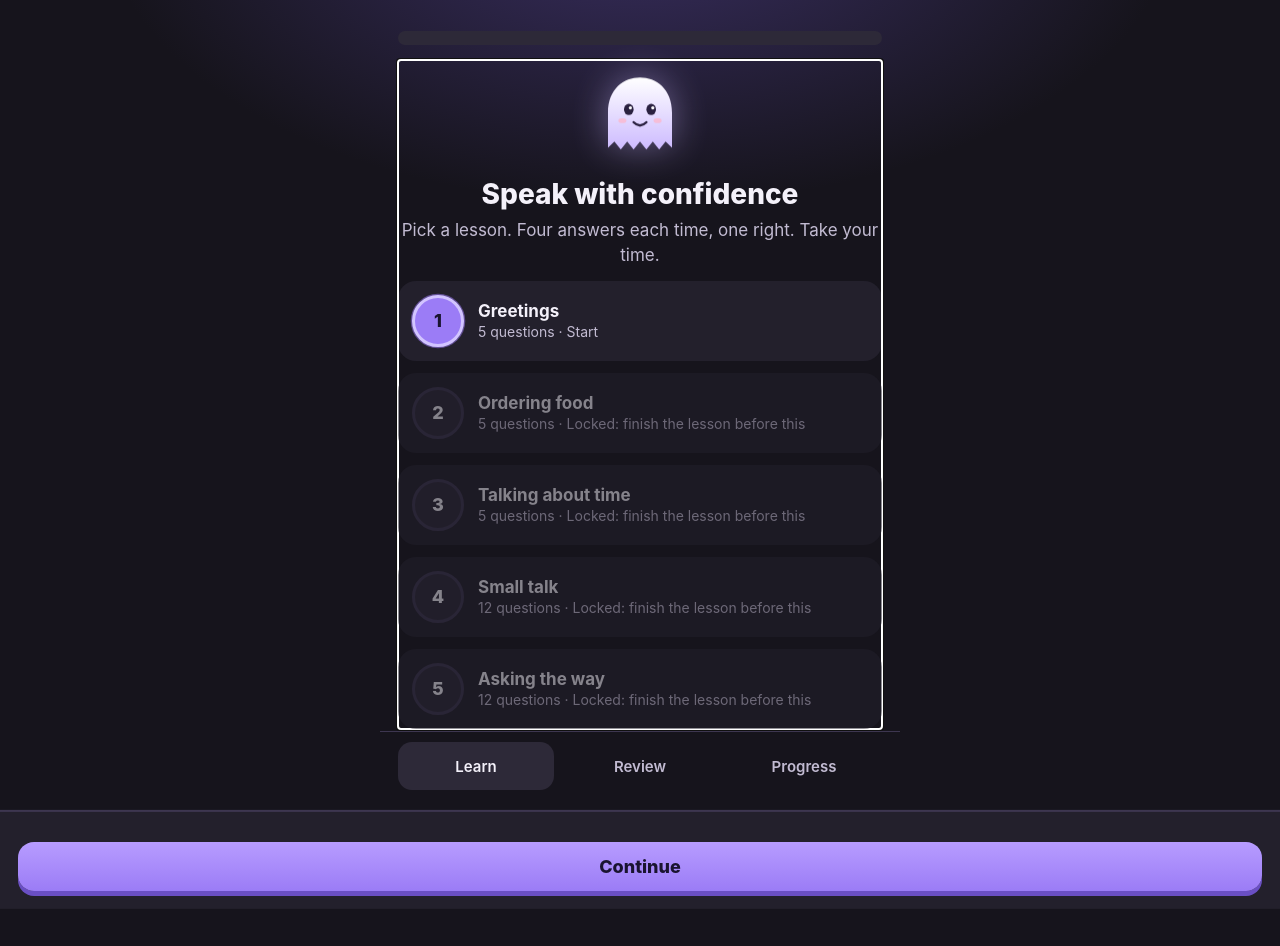
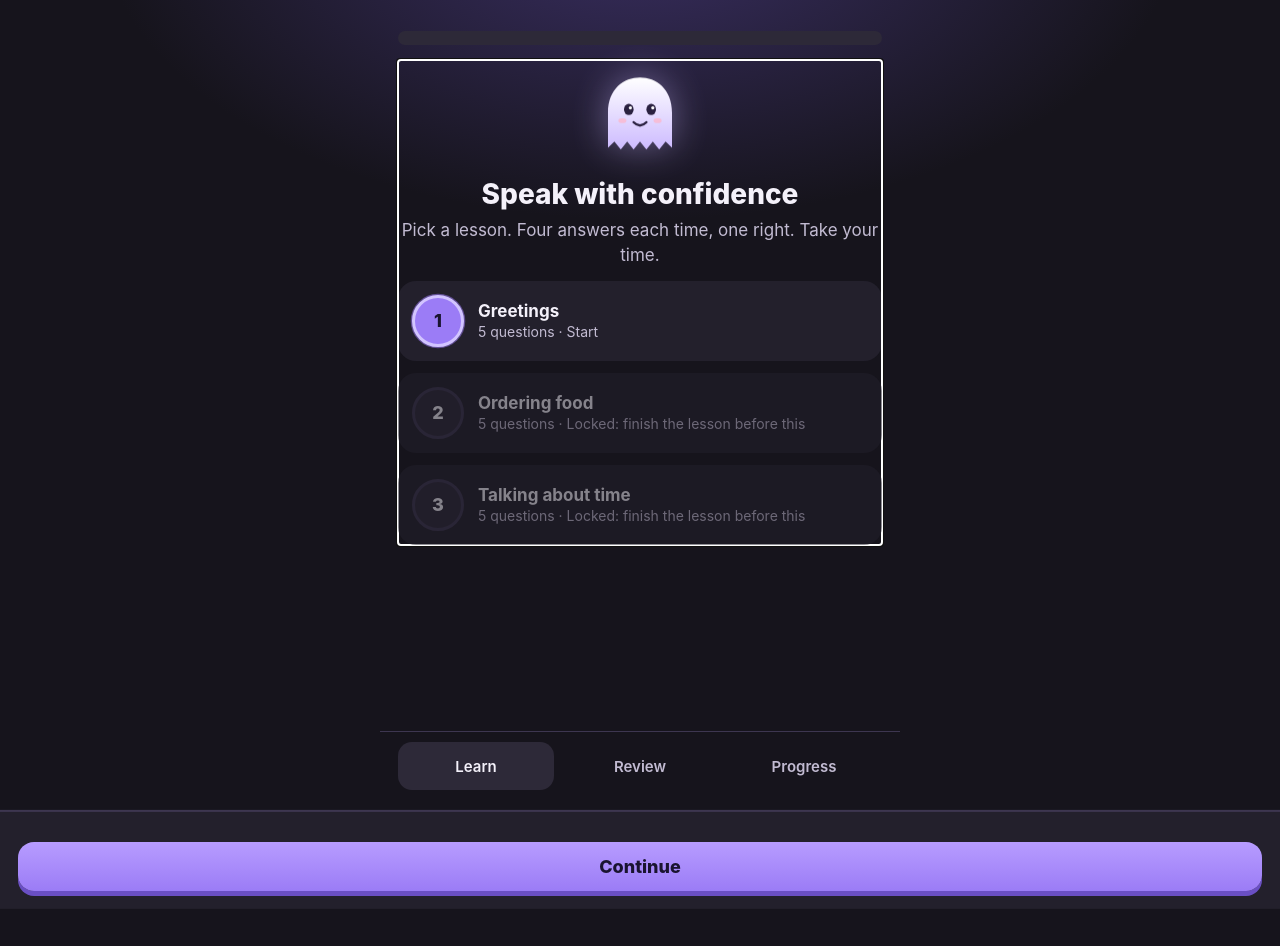
Before and after one commit to GhostChatDev/Speak-Learn-English-with-Ghost, a plain HTML site: page ghost-speak-web.html in a window 1280 px wide. After the commit the page ends 801 px from the top, so only its background shows below. Drawn offline with Linux system fonts and the light colour scheme.

```diff
--- a/ghost-speak-web.html
+++ b/ghost-speak-web.html
@@ -170,34 +170,6 @@ export const LESSONS = [
     { id: "t3", prompt: "Something that happened last week:", answer: "I went to the park last week", wrong: ["I go to the park last week", "I will went to the park", "I going to the park"] },
     { id: "t4", prompt: "Choose the right form: 'She ___ to work every day.'", answer: "goes", wrong: ["go", "going", "gone"] },
     { id: "t5", prompt: "A plan for later this year:", answer: "I'm going to study in the autumn", wrong: ["I went to study last year", "I studied in the autumn", "I'm study in the autumn"] },
-  ]},
-  { id: "small-talk", title: "Small talk", items: [
-    { id: "s1", prompt: "Someone asks 'How are you?' A natural reply:", answer: "I'm doing well, thanks. And you?", wrong: ["I am well-doing, thank", "Yes, I am you", "I are fine, you"] },
-    { id: "s2", prompt: "Ending a conversation politely:", answer: "It was lovely talking to you", wrong: ["It was lovely talk you", "Stop talking now", "Bye, never again"] },
-    { id: "s3", prompt: "Asking about someone's weekend:", answer: "Did you do anything nice at the weekend?", wrong: ["Did you nice anything weekend?", "Do you weekend go nice?", "Weekend is nice for you did?"] },
-    { id: "s4", prompt: "Someone compliments your jacket. Reply:", answer: "Thank you, I like it too", wrong: ["Thanks, you jacket", "Jacket is thank you", "I like you jacket"] },
-    { id: "s5", prompt: "You want to agree with an idea:", answer: "I completely agree", wrong: ["I completely agreed me", "I agree complete", "I am agree it"] },
-    { id: "s6", prompt: "A friend tells you good news. Reply:", answer: "That's wonderful news!", wrong: ["That's wonder news!", "News wonderful is that!", "Wonderful is news I"] },
-    { id: "s7", prompt: "Politely interrupting someone:", answer: "Sorry to interrupt, but may I add something?", wrong: ["Sorry interrupt, add I something", "Shut up, I want to add", "Stop, I speak now"] },
-    { id: "s8", prompt: "Asking how long someone has lived here:", answer: "How long have you lived here?", wrong: ["How long you have lived here?", "How long do you living here?", "How long are you live here since?"] },
-    { id: "s9", prompt: "Showing interest in someone's hobbies:", answer: "What do you do in your free time?", wrong: ["What you do in free time?", "What free time you do?", "Do you what free time?"] },
-    { id: "s10", prompt: "Saying you are not certain:", answer: "I'm not sure, to be honest", wrong: ["I no sure, to be honest", "I not sure be honest", "Not I sure, honest be"] },
-    { id: "s11", prompt: "Offering to help someone:", answer: "Can I help you with that?", wrong: ["Can I help with you that?", "Help me you that can?", "I can help that you"] },
-    { id: "s12", prompt: "Ending a phone call warmly:", answer: "Let's speak again soon", wrong: ["Let us speak again soonly", "Let's talk soon at I", "I let speak again"] },
-  ]},
-  { id: "directions", title: "Asking the way", items: [
-    { id: "d1", prompt: "Asking where the station is:", answer: "Excuse me, where is the station?", wrong: ["Excuse me, station where is?", "Where station is excuse me?", "Excuse, the station where"] },
-    { id: "d2", prompt: "Telling someone to turn at the lights:", answer: "Turn right at the traffic lights", wrong: ["Turn right on traffic light ago", "Right turn lights are traffic at", "Go right, then the lights"] },
-    { id: "d3", prompt: "Asking if a shop is far away:", answer: "Is it far from here?", wrong: ["Is far it from here?", "It is far from here?", "Far is it here from?"] },
-    { id: "d4", prompt: "Meaning of 'next to':", answer: "beside", wrong: ["behind", "between", "across from it"] },
-    { id: "d5", prompt: "Meaning of 'in front of':", answer: "in front of", wrong: ["behind", "under", "far from"] },
-    { id: "d6", prompt: "You are lost. Ask for help:", answer: "Sorry, I'm lost. Could you help me?", wrong: ["Sorry, I lost. Help me?", "I'm lost, you help", "Help me lost, sorry you"] },
-    { id: "d7", prompt: "Asking how far it is on foot:", answer: "How far is it on foot?", wrong: ["How far is it by foot on?", "How far walking it is?", "How is far foot it?"] },
-    { id: "d8", prompt: "Thanking someone for directions:", answer: "Thanks, you've been very helpful", wrong: ["Thanks, you very helpful been", "Thanks, you are help been", "Thanks, helpful you was"] },
-    { id: "d9", prompt: "Meaning of 'route':", answer: "the way you travel from A to B", wrong: ["a kind of map picture", "a type of car", "a small road sign"] },
-    { id: "d10", prompt: "Crossing the road safely: 'Look ___ before you cross.'", answer: "both ways", wrong: ["both way's", "the way both", "way both"] },
-    { id: "d11", prompt: "Asking for the nearest bus stop:", answer: "Where is the nearest bus stop?", wrong: ["Where is nearest bus stop?", "Nearest where bus stop is?", "Where bus stop is the nearest?"] },
-    { id: "d12", prompt: "Confirming you understood the directions:", answer: "Got it, I'll go straight on", wrong: ["Got it, I go straight on yesterday", "Got it, I goed straight", "Got, I straight on going"] },
   ]},
 ];
 // Content check: unique ids, exactly 3 distinct wrong answers, none equal to the correct one.
```
